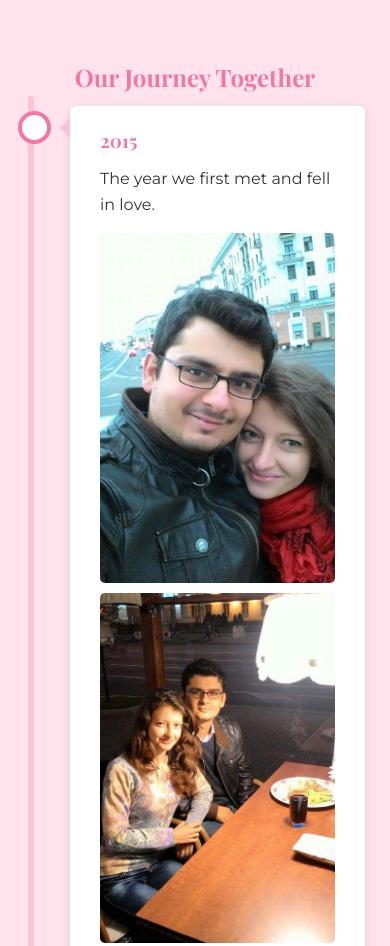
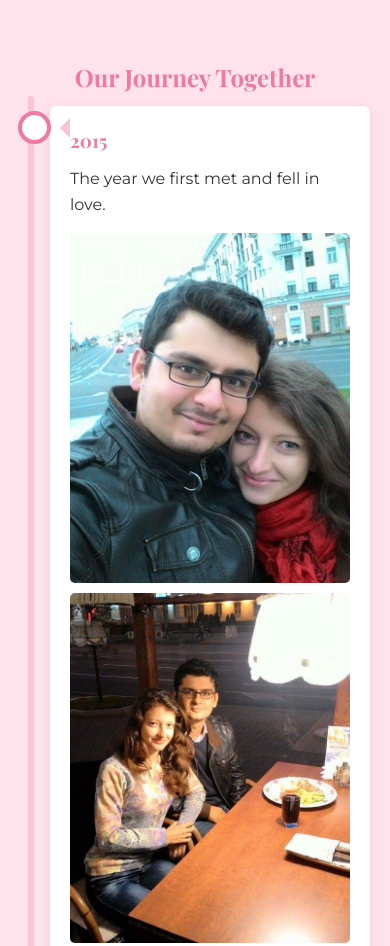
Before and after one commit to OliaTas/anniversary, a plain HTML site: page index.html in a window 390 px wide. Shown: the part 1002-1948 px from the top of the page. Drawn offline with nearby package versions, Linux system fonts and the light colour scheme.

Commit message:
last changes

```diff
--- a/style.css
+++ b/style.css
@@ -284,7 +284,7 @@ section {
 }
 
 .year-content {
-    padding: 20px 30px;
+    padding: 20px 20px;
     background-color: var(--text-light);
     position: relative;
     border-radius: 6px;
@@ -740,8 +740,8 @@ footer {
 
     .year-container {
         width: 100%;
-        padding-left: 70px;
-        padding-right: 25px;
+        padding-left: 50px;
+        padding-right: 20px;
     }
 
     .year-container::before {
```
